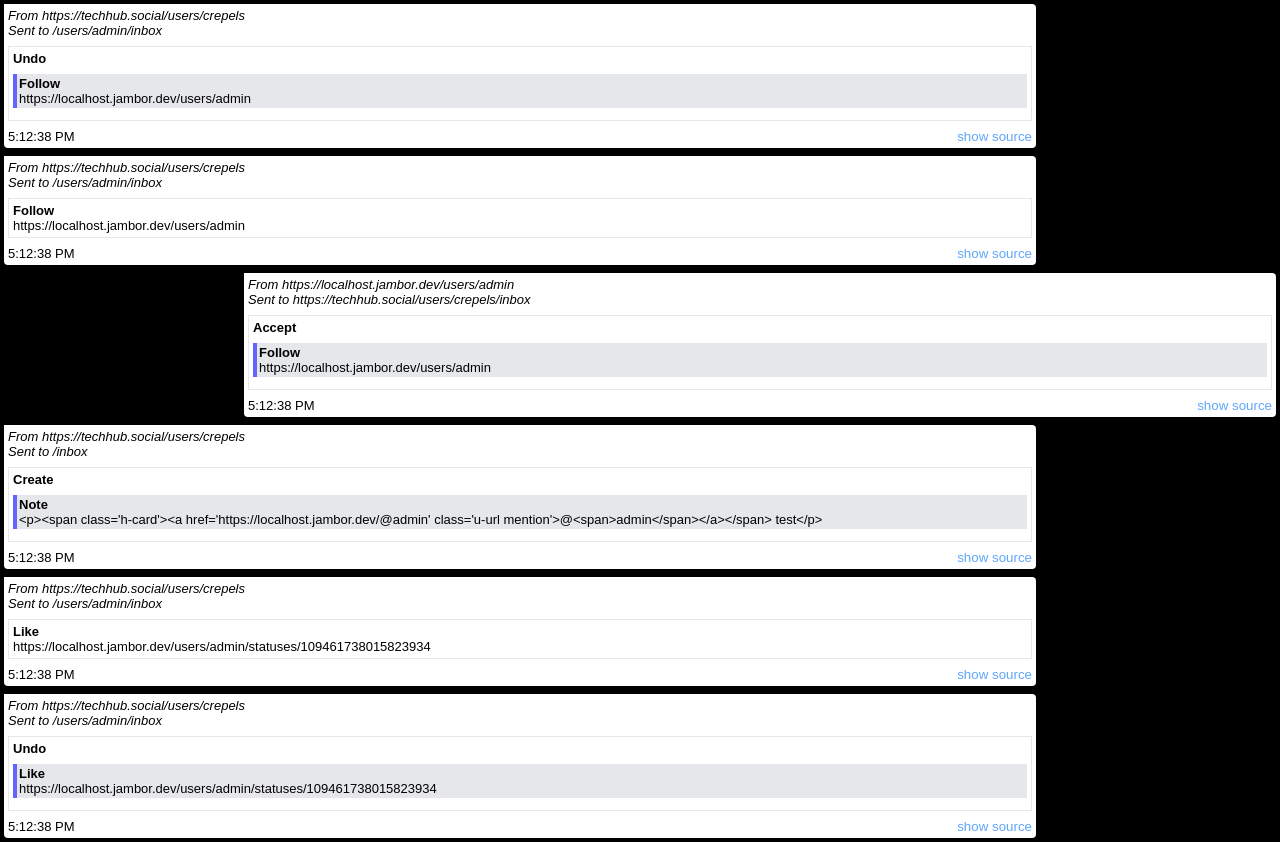
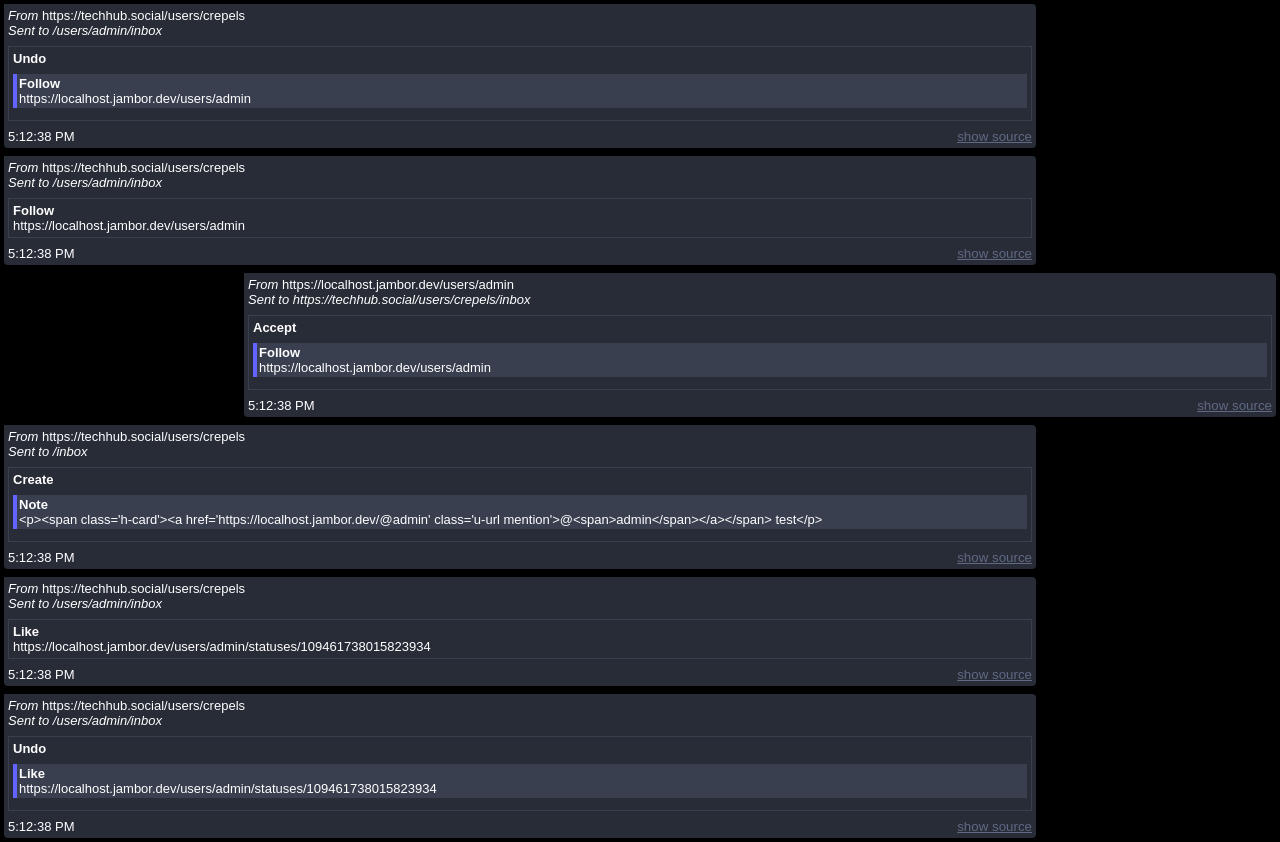
Before and after one commit to sgrj/activitypub-visualization, a React app: page / in a window 1280 px wide. Built offline with nearby package versions, Linux system fonts and the light colour scheme; the HTML template or start-up script is replaced by a standard one.

Commit message:
adding dark mode

```diff
--- a/src/activity-pub-visualization.tsx
+++ b/src/activity-pub-visualization.tsx
@@ -46,8 +46,8 @@ function Activity({ activity, nested = false }: { activity: IActivity; nested?:
     <div
       className={`my-2 p-0.5 ${
         nested
-          ? 'my-0 bg-gray-200 border-0 border-l-4 border-l-[#6364ff] border-solid'
-          : 'border border-solid border-gray-200 p-1'
+          ? 'my-0 bg-[#393f4f] border-0 border-l-4 border-l-[#6364ff] border-solid'
+          : 'border border-solid border-[#393f4f] p-1'
       }`}
     >
       <ActivityDetails activity={activity} />
@@ -63,24 +63,29 @@ function LogEvent({ event }: { event: ILogEvent }) {
 
   return (
     <div
-      className={`bg-white text-black flex flex-col p-1 m-1 rounded rounded-tl-none w-4/5 ${
+      className={`bg-white text-black dark:bg-[#282c37] dark:text-white flex flex-col p-1 m-1 rounded rounded-tl-none w-4/5 ${
         event.type == 'inbound' ? 'bg-white' : 'bg-white self-end'
       }`}
     >
-      {event.data.actor && <div className='italic'>From {event.data.actor}</div>}
+      {event.data.actor && (
+        <div>
+          <span className='italic'>From</span>
+          <span> {event.data.actor}</span>
+        </div>
+      )}
       <div className='italic overflow-wrap: break-word'>Sent to {event.path}</div>
       <Activity activity={event.data} />
       <div className='flex flex-row items-center justify-between'>
         <div className='time'>{new Date(event.timestamp).toLocaleTimeString()}</div>
         <button
-          className='border-0 p-0 bg-inherit text-blue-400 cursor-pointer'
+          className='border-0 p-0 bg-inherit underline hover:no-underline text-[#606984] cursor-pointer'
           onClick={() => setShowSource(!showSource)}
         >
           {showSource ? 'hide' : 'show'} source
         </button>
       </div>
       {showSource && (
-        <pre className='font-mono overflow-auto bg-gray-200'>
+        <pre className='font-mono overflow-auto bg-[#393f4f] p-1'>
           {JSON.stringify(event.data, null, 2)}
         </pre>
       )}
--- a/src/index.tsx
+++ b/src/index.tsx
@@ -15,7 +15,7 @@ import logs from './logs.json';
 document.querySelector('body').style.margin = '0';
 
 ReactDOM.render(
-  <div className='bg-black'>
+  <div className='bg-black dark'>
     <ActivityPubVisualization logs={logs as Array<ILogEvent>} />
   </div>,
   elt
--- a/tailwind.config.js
+++ b/tailwind.config.js
@@ -1,7 +1,8 @@
 module.exports = {
-  content: ["./src/**/*.{html,ts,tsx,js,jsx}"],
+  content: ['./src/**/*.{html,ts,tsx,js,jsx}'],
   theme: {
     extend: {},
   },
   plugins: [],
-}
+  darkMode: 'class',
+};
```
